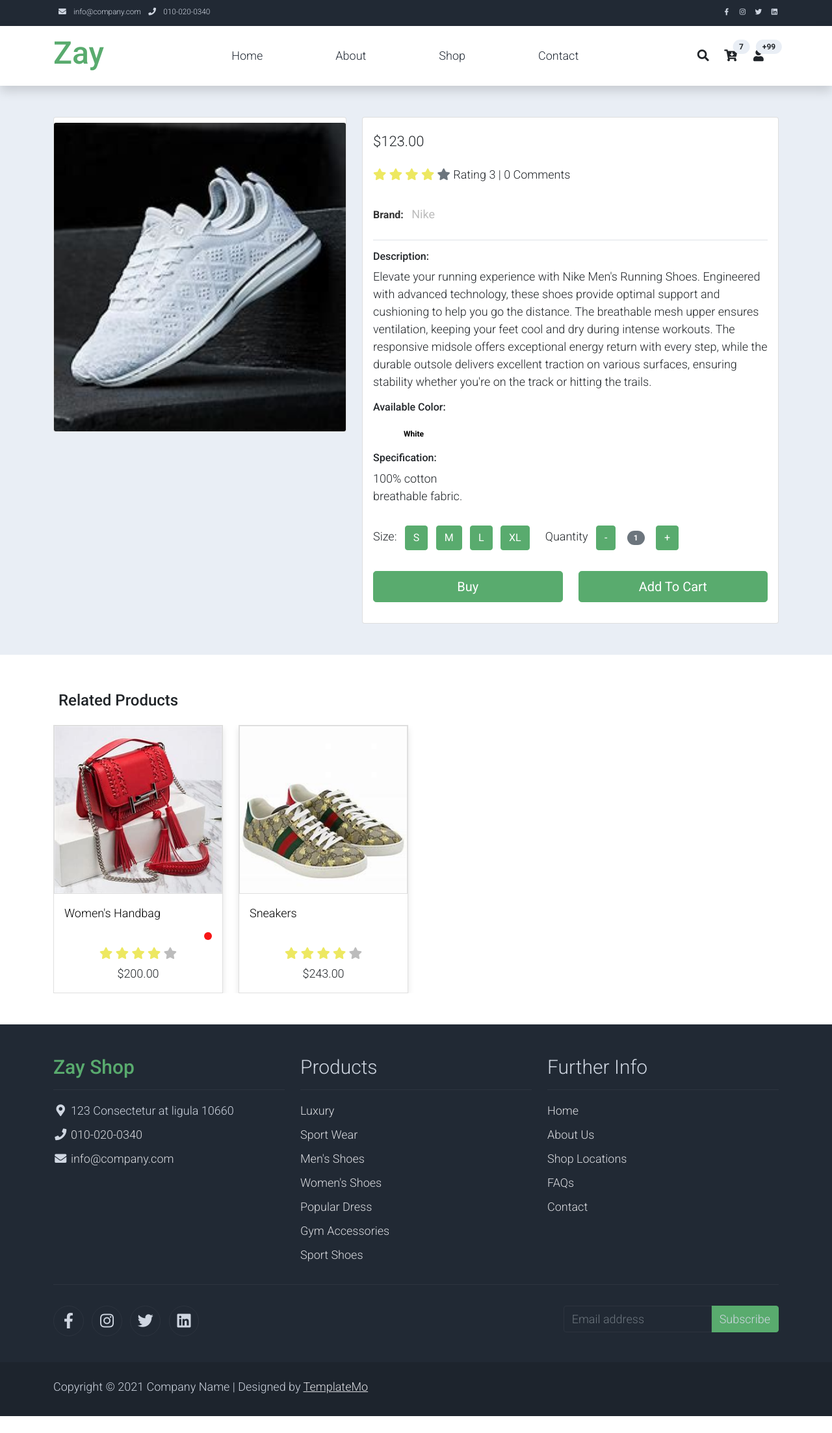
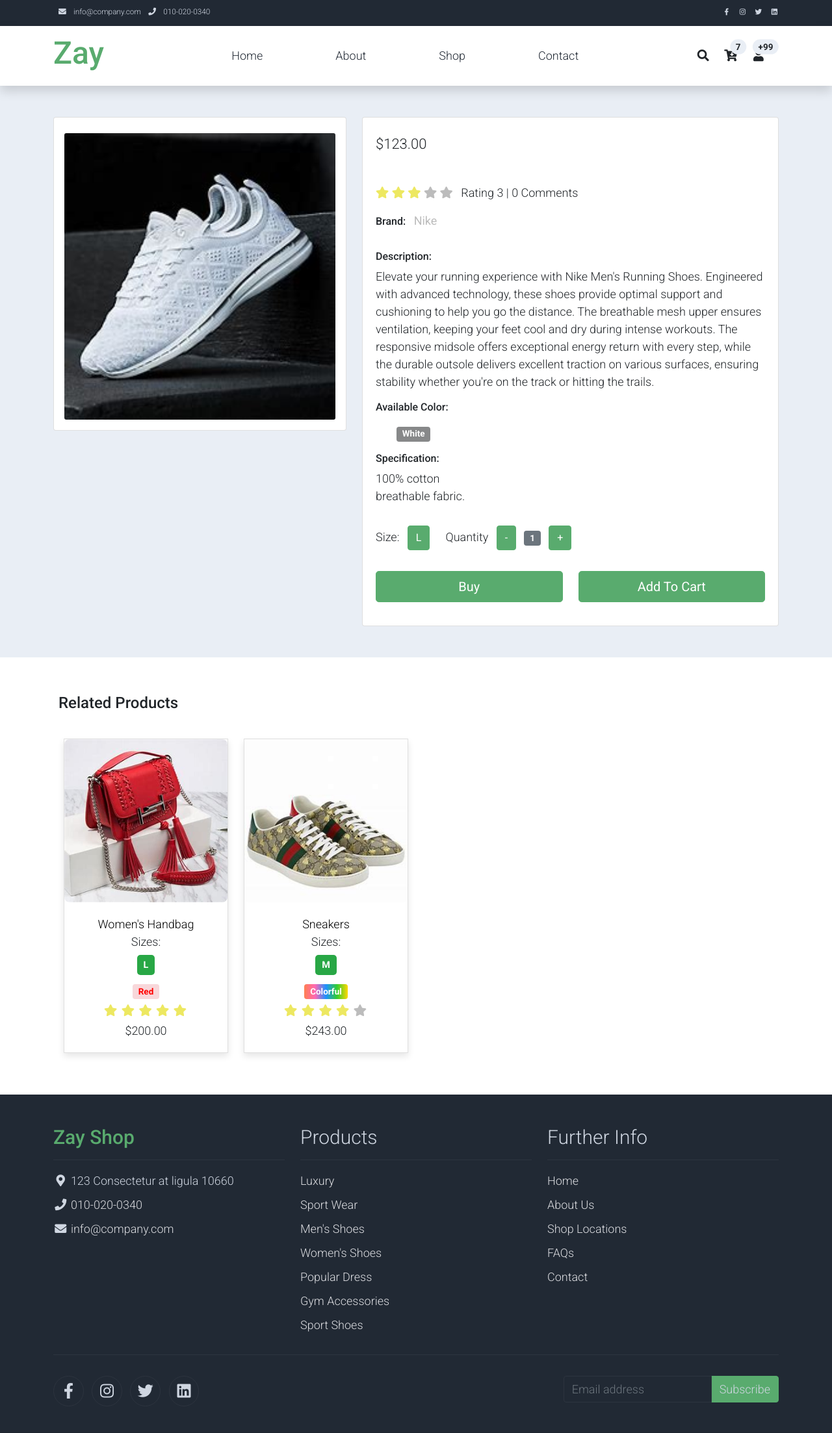
Before and after one commit to SarvarbekSaidov/ZayShop, a Django app: page /shop-single/1/ in a window 1280 px wide. Shown: the top 2206 px of the page at 65% size. Before the commit the page ends 2180 px from the top, so only its background shows below. Run offline with Django 5.2, Linux system fonts and the light colour scheme; data comes from the database, SQL or seed files in the repository; both versions use the stored data as it was after the commit; some libraries are stand-ins or nearby versions.

Commit message:
11/5/24 12:32

```diff
--- a/templates/shop-single.html
+++ b/templates/shop-single.html
@@ -3,7 +3,6 @@
 {% load static %}
 
 {% block content %}
-<!-- Open Content -->
 <section class="bg-light">
     <div class="container pb-5">
         <div class="row">
@@ -23,8 +22,6 @@
                         </div>
                     </div>
                 </div>
-                <div class="row">
-                </div>
             </div>
 
             <div class="col-lg-7 mt-5">
@@ -32,11 +29,14 @@
                     <div class="card-body">
                         <p class="h3 py-2">${{ product.price }}</p>
                         <p class="py-2">
-                            <i class="fa fa-star text-warning"></i>
-                            <i class="fa fa-star text-warning"></i>
-                            <i class="fa fa-star text-warning"></i>
-                            <i class="fa fa-star text-warning"></i>
-                            <i class="fa fa-star text-secondary"></i>
+                            <li class="list-inline-item">
+                                {% for i in "12345" %}
+                                {% if forloop.counter <= product.rating %} <i class="text-warning fa fa-star"></i>
+                                    {% else %}
+                                    <i class="text-muted fa fa-star"></i>
+                                    {% endif %}
+                                    {% endfor %}
+                            </li>
                             <span class="list-inline-item text-dark">Rating
                                 {{ product.rating }} | {{ product.comments.count }} Comments</span>
                         </p>
@@ -81,14 +81,11 @@
                                         <li class="list-inline-item">Size:
                                             <input type="hidden" name="product-size" id="product-size" value="S">
                                         </li>
-                                        <li class="list-inline-item"><span class="btn btn-success btn-size"
-                                                data-size="S">S</span></li>
-                                        <li class="list-inline-item"><span class="btn btn-success btn-size"
-                                                data-size="M">M</span></li>
-                                        <li class="list-inline-item"><span class="btn btn-success btn-size"
-                                                data-size="L">L</span></li>
-                                        <li class="list-inline-item"><span class="btn btn-success btn-size"
-                                                data-size="XL">XL</span></li>
+                                        {% for size in product.sizes.all %}
+                                        <li class="list-inline-item">
+                                            <span class="btn btn-success btn-size" data-size="{{ size }}">{{ size}}</span>
+                                        </li>
+                                        {% endfor %}
                                     </ul>
                                 </div>
                                 <div class="col-auto">
@@ -123,9 +120,6 @@
         </div>
     </div>
 </section>
-
-<!-- Close Content -->
-
 <section class="py-5" style="display: flex; justify-content: center; align-items: center">
     <div class="container">
         <div class="row text-left p-2 pb-3">
@@ -139,18 +133,11 @@
                         {% for product in related_products %}
                         <div class="col-md-3">
                             <div class="product-wap card rounded-0">
-                                <div class="card rounded-0">
-                                    {% if product.images.first %}
+                                <div class="product-img">
                                     <img class="card-img rounded-0 img-fluid"
                                         style="max-width: 400px; max-height: 500px;"
-                                        src="{{ product.images.first.image.url }}">
-                                    {% else %}
-                                    <img class="card-img rounded-0 img-fluid"
-                                        style="max-width: 400px; max-height: 500px;"
-                                        src="{% static 'assets/img/default.jpg' %}">
-                                    {% endif %}
-                                    <div
-                                        class="card-img-overlay rounded-0 product-overlay d-flex align-items-center justify-content-center">
+                                        src="{{ product.images.first.image.url|default:'assets/img/default.jpg' }}">
+                                    <div class="card-img-overlay product-overlay">
                                         <ul class="list-unstyled">
                                             <li><a class="btn btn-success text-white"
                                                     href="{% url 'main:shop_single' product.id %}"><i
@@ -164,25 +151,37 @@
                                         </ul>
                                     </div>
                                 </div>
-                                <div class="card-body">
+                                <div class="card-body text-center">
                                     <a href="{% url 'main:shop_single' product.id %}" class="h3 text-decoration-none">
                                         {{product.name }}</a>
-                                    <ul class="w-100 list-unstyled d-flex justify-content-between mb-0">
-                                        <li>{{ product.size }}</li>
+                                    <div class="size-label">Sizes:</div>
+                                    <ul class="w-100 list-unstyled d-flex justify-content-center mb-0 gap-2">
+                                        {% for size in product.sizes.all %}
+                                        <li>
+                                            <span class="size-badge">{{ size }}</span>
+                                        </li>
+                                        {% endfor %}
+                                    </ul>
+                                    <ul class="list-unstyled d-flex justify-content-center mb-1">
                                         <li class="pt-2">
+                                            {% if product.available_colors.all %}
                                             {% for color in product.available_colors.all %}
-                                            <span
-                                                class="product-color-dot color-dot-{{ color.name|lower }} float-left rounded-circle ml-1"></span>
+                                            <span class="badge badge-color-{{ color.name|lower }}">{{ color.name}}</span>
                                             {% endfor %}
+                                            {% else %}
+                                            <p class="text-muted"><strong>No colors available</strong></p>
+                                            {% endif %}
                                         </li>
                                     </ul>
                                     <ul class="list-unstyled d-flex justify-content-center mb-1">
-                                        <li>
-                                            <i class="text-warning fa fa-star"></i>
-                                            <i class="text-warning fa fa-star"></i>
-                                            <i class="text-warning fa fa-star"></i>
-                                            <i class="text-warning fa fa-star"></i>
-                                            <i class="text-muted fa fa-star"></i>
+                                        <li class="star-rating">
+                                            {% for i in "12345" %}
+                                            {% if forloop.counter <= product.rating %} <i
+                                                class="text-warning fa fa-star"></i>
+                                                {% else %}
+                                                <i class="text-muted fa fa-star"></i>
+                                                {% endif %}
+                                                {% endfor %}
                                         </li>
                                     </ul>
                                     <p class="text-center mb-0">${{ product.price }}</p>
@@ -197,39 +196,99 @@
     </div>
 </section>
 
+
 <style>
-    .badge {
-        margin: 0 5px;
+    .product-overlay {
+        position: absolute;
+        top: 0;
+        left: 0;
+        right: 0;
+        bottom: 0;
+        display: flex;
+        justify-content: center;
+        align-items: center;
+        opacity: 0;
+        transition: opacity 0.3s ease;
     }
 
-    .btn-size {
-        cursor: pointer;
+    .product-wap:hover .product-overlay {
+        opacity: 1;
     }
 
-    .product-color-dot {
-        height: 15px;
-        width: 15px;
-        display: inline-block;
+    .product-img {
+        border-radius: 0.5rem;
+        overflow: hidden;
+        position: relative;
     }
 
-    /* Custom Styles */
-    .product-wap:hover .card-img {
-        transform: scale(1.1);
-        transition: all 0.5s ease;
+    .card-body {
+        padding: 1.25rem;
     }
 
-    .product-wap .card-img-overlay {
-        transition: all 0.5s ease;
-        background-color: rgba(0, 0, 0, 0.5);
+
+    .product-wap {
+        transition: transform 0.3s, box-shadow 0.3s;
     }
 
-    .badge {
+    .product-wap:hover {
+        transform: translateY(-5px);
+        box-shadow: 0 4px 20px rgba(0, 0, 0, 0.15);
+    }
+
+    .size-badge {
+        display: inline-block;
+        padding: 5px 10px;
+        border-radius: 5px;
+        background-color: #28a745;
+        color: white;
+        margin: 2px;
+        font-weight: bold;
+        font-size: 0.9rem;
+    }
+
+    .size-label {
+        font-weight: bold;
+        margin-bottom: 5px;
+        font-size: 1.1rem;
+    }
+
+    .color-dot {
+        display: inline-block;
+        height: 20px;
+        width: 20px;
+        border-radius: 50%;
         margin-right: 5px;
-        padding: 5px 10px;
-        border-radius: 20px;
-        /* Pill-shaped badges */
-        font-size: 0.75rem;
     }
+
+    .card-body {
+        padding: 1.25rem;
+    }
+
+    .product-img {
+        border-radius: 0.5rem;
+        overflow: hidden;
+    }
+
+    .carousel-item {
+        padding: 1rem;
+    }
+
+    .star-rating {
+        color: #ffc107;
+        font-size: 1.2rem;
+    }
+
+    .star-rating .fa-star {
+        margin-right: 2px;
+    }
+
+    .badge-color {
+        border-radius: 12px;
+        padding: 5px 12px;
+        font-size: 0.85rem;
+    }
+
+
 
     .badge-color-red {
         background-color: #f8d7da;
@@ -257,50 +316,15 @@
     }
 
     .badge-color-white {
-        background-color: white;
-        color: black;
+        background-color: #878889;
+        color: white;
     }
 
-    .brand-info {
-        padding: 10px 0;
-        border-bottom: 1px solid #dee2e6;
-        margin-bottom: 15px;
-    }
-
-    .brand-info h6 {
-        font-weight: bold;
-        color: #333;
-        margin-bottom: 0;
-    }
-
-    .brand-info p {
-        font-size: 1.1em;
-        color: #555;
-    }
-
-    .color-dot-white {
-        background-color: white;
-        border: 1px solid gray;
-    }
-
-    .color-dot-red {
-        background-color: red;
-    }
-
-    .color-dot-green {
-        background-color: green;
-    }
-
-    .color-dot-blue {
-        background-color: blue;
-    }
-
-    .color-dot-yellow {
-        background-color: yellow;
-    }
-
-    .color-dot-black {
-        background-color: black;
+    .badge-color-colorful {
+        background: linear-gradient(to right, #ff7f50, #ff69b4, #1e90ff, #32cd32, #ffd700);
+        color: white;
     }
 </style>
+
+
 {% endblock %}
```
Also changed, not shown: main/templatetags/custom_filters.py (added, +7 -0 lines), templates/shop.html (+25 -7 lines), db.sqlite3, media/product_images/OIP.jpg (added), media/product_images/OIP_10.jpg (added), media/product_images/OIP_11.jpg (added).
